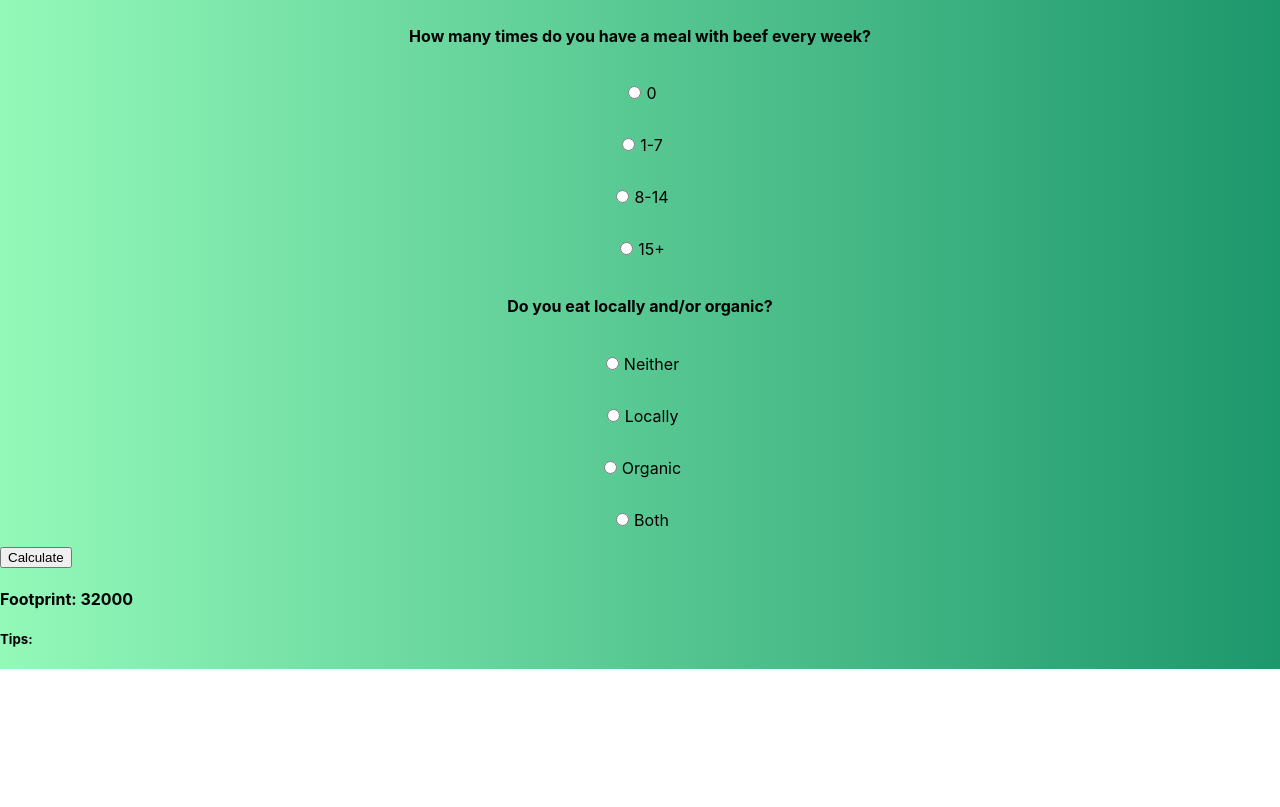
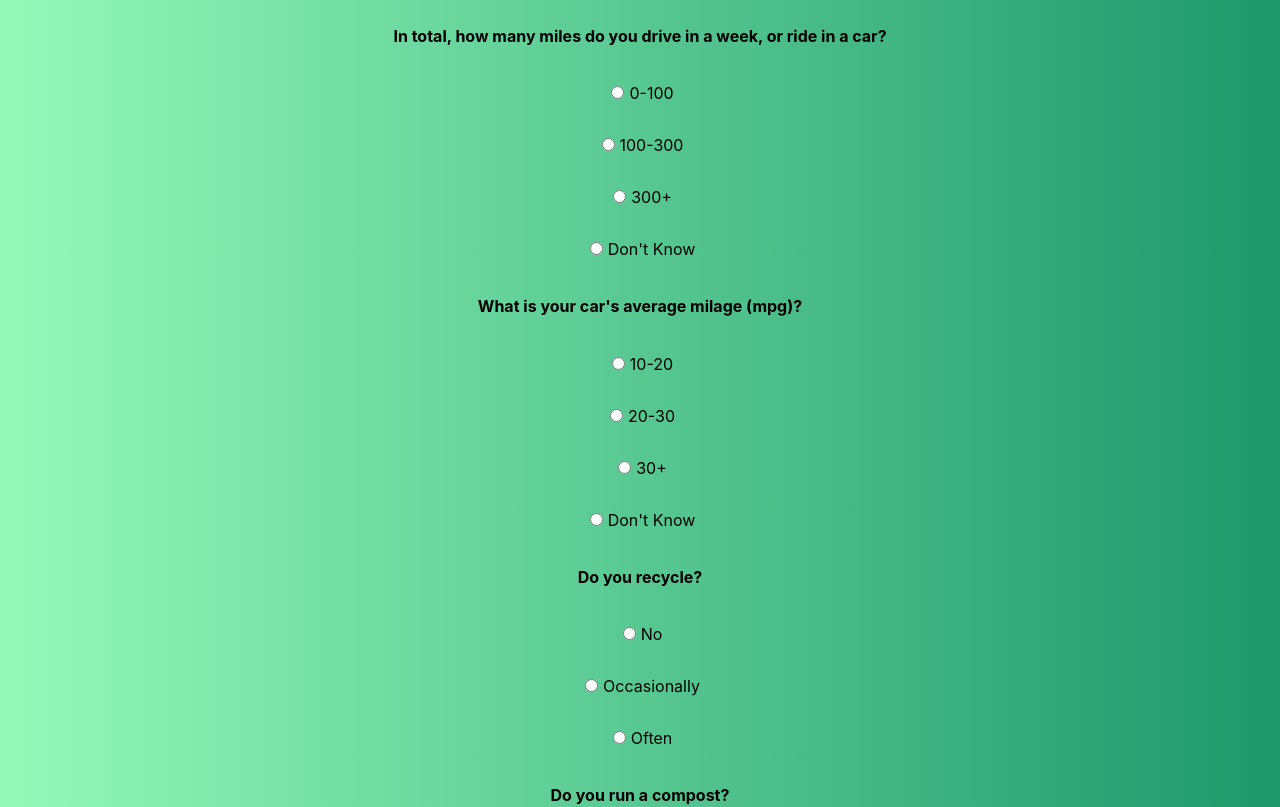
Before and after one commit to malder08/Carbon-Footprint-Calculator, a React (Create React App) app: page /questions in a window 1280 px wide. Shown: the part 1020-1827 px from the top of the page. Before the commit the page ends 1689 px from the top, so only its background shows below. Built offline with nearby package versions, Linux system fonts and the light colour scheme.

Commit message:
Update Questions.js

```diff
--- a/src/components/Questions.js
+++ b/src/components/Questions.js
@@ -46,7 +46,7 @@ function Questions() {
             qTips: [
                 "none",
                 "none",
-                "none",
+                "Tip #2",
                 "Tip #2",
                 "none"
             ]
@@ -71,6 +71,86 @@ function Questions() {
                 "none",
                 "none",
                 "none",
+                "none"
+            ]
+        },
+        {
+            question: "In total, how many miles do you drive in a week, or ride in a car?",
+            currentOption: "none",
+            options: [
+                "0-100",
+                "100-300",
+                "300+",
+                "Don't Know",
+            ],
+            effects: [
+                50,
+                150,
+                300,
+                150
+            ],
+            qTips: [
+                "none",
+                "Tip #3",
+                "Tip #3",
+                "Tip #3"
+            ]
+        },
+        {
+            question: "What is your car's average milage (mpg)?",
+            currentOption: "none",
+            options: [
+                "10-20",
+                "20-30",
+                "30+",
+                "Don't Know",
+            ],
+            effects: [
+                15,
+                25,
+                35,
+                25
+            ],
+            qTips: [
+                "none",
+                "Tip #4",
+                "Tip #4",
+                "Tip #4"
+            ]
+        },
+        {
+            question: "Do you recycle?",
+            currentOption: "none",
+            options: [
+                "No",
+                "Occasionally",
+                "Often",
+            ],
+            effects: [
+                1000,
+                0,
+                -1000
+            ],
+            qTips: [
+                "Tip #5",
+                "Tip #5",
+                "none",
+            ]
+        },
+        {
+            question: "Do you run a compost?",
+            currentOption: "none",
+            options: [
+                "Yes",
+                "No",
+            ],
+            effects: [
+                -1000,
+                0
+            ],
+            qTips: [
+                "none",
+                "Tip #6"
             ]
         },
         {
@@ -91,8 +171,8 @@ function Questions() {
             qTips: [
                 "none",
                 "none",
-                "none",
-                "none",
+                "Tip #7",
+                "Tip #7",
             ]
         },
         {
@@ -111,7 +191,7 @@ function Questions() {
                 0
             ],
             qTips: [
-                "none",
+                "Tip #8",
                 "none",
                 "none",
                 "none",
@@ -141,6 +221,7 @@ function Questions() {
         var tempTips = [];
         var solarPanel = false;
         var electricityBill = 0;
+        var milesDriven = 0;
 
         for (var i = 0; i < questions.length; i++) {
 
@@ -172,6 +253,10 @@ function Questions() {
                             electricityBill -= 5000;
                             tempFootprint += electricityBill;
                         } //else change nothing, effect changed in question 1
+                    } else if (i==3) { //miles driven
+                        milesDriven = effects[j];
+                    } else if (i==4) { //mpg
+                        tempFootprint += ((milesDriven/effects[j])*20*52)-10400;
                     } else { //regular question, change normally
                         tempFootprint += effects[j];
                     }
```
